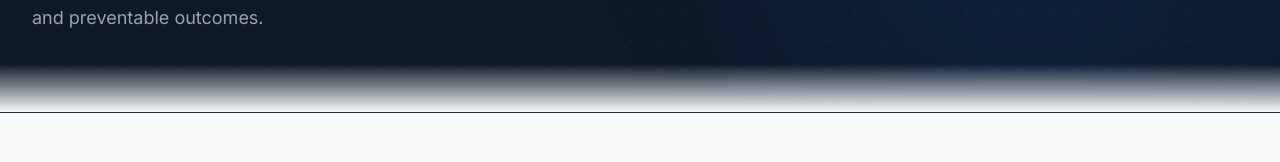
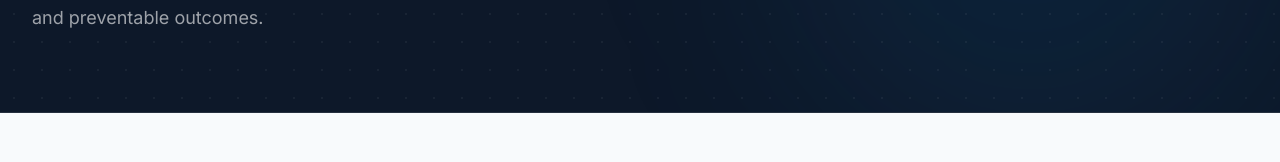
Before and after one commit to addahadi/Khaled_Project, a React (Vite) app in the folder frontend/: page /about in a window 1280 px wide. Shown: the part 336-498 px from the top of the page. Built offline with nearby package versions, Linux system fonts and the light colour scheme; no server answers.

Commit message:
removing shadowing from about us page

```diff
--- a/frontend/src/pages/public/About.tsx
+++ b/frontend/src/pages/public/About.tsx
@@ -61,7 +61,7 @@ export default function About() {
             </p>
           </motion.div>
         </div>
-        <div className="absolute bottom-0 left-0 right-0 h-12 bg-gradient-to-t from-background to-transparent pointer-events-none" />
+
       </section>
 
       {/* ── Mission + How it works ── */}
```
